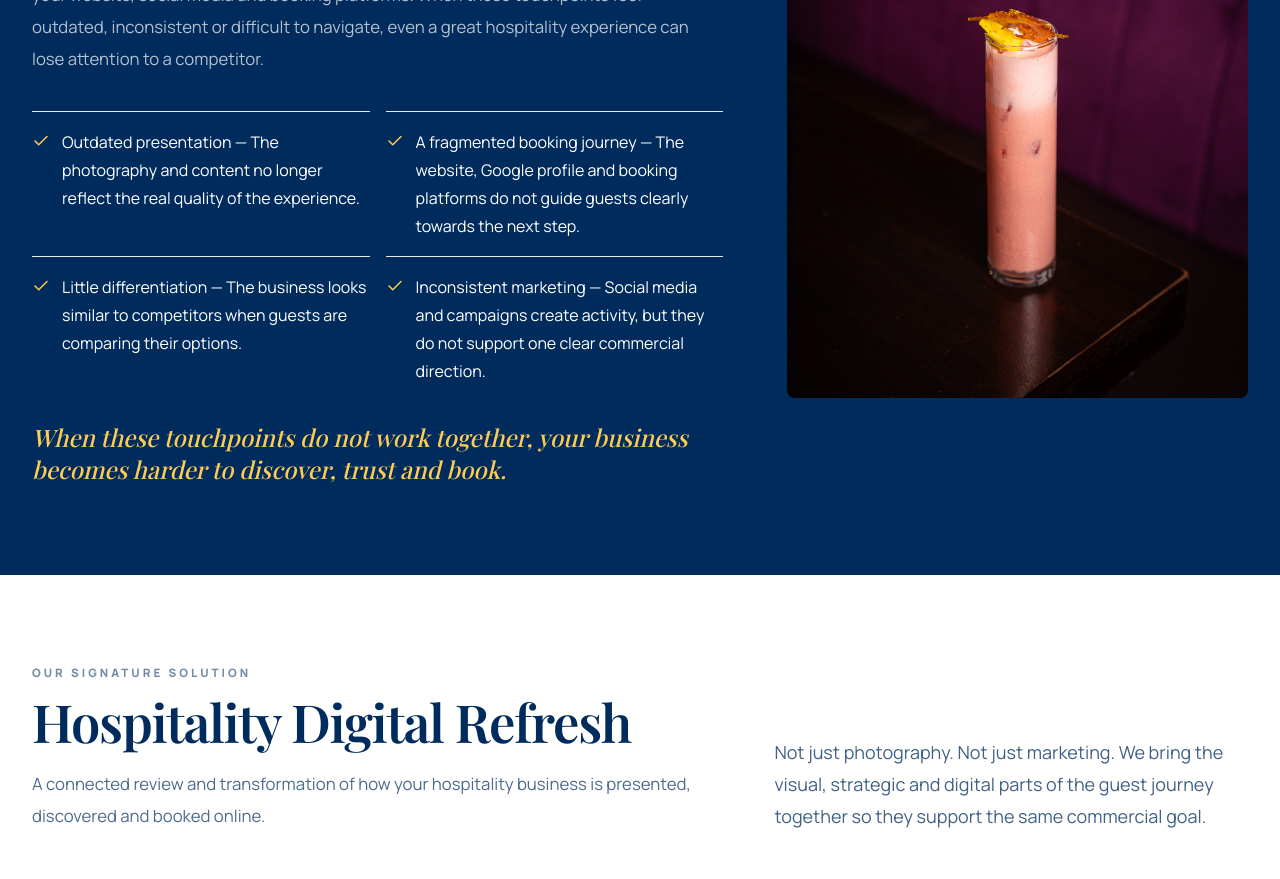
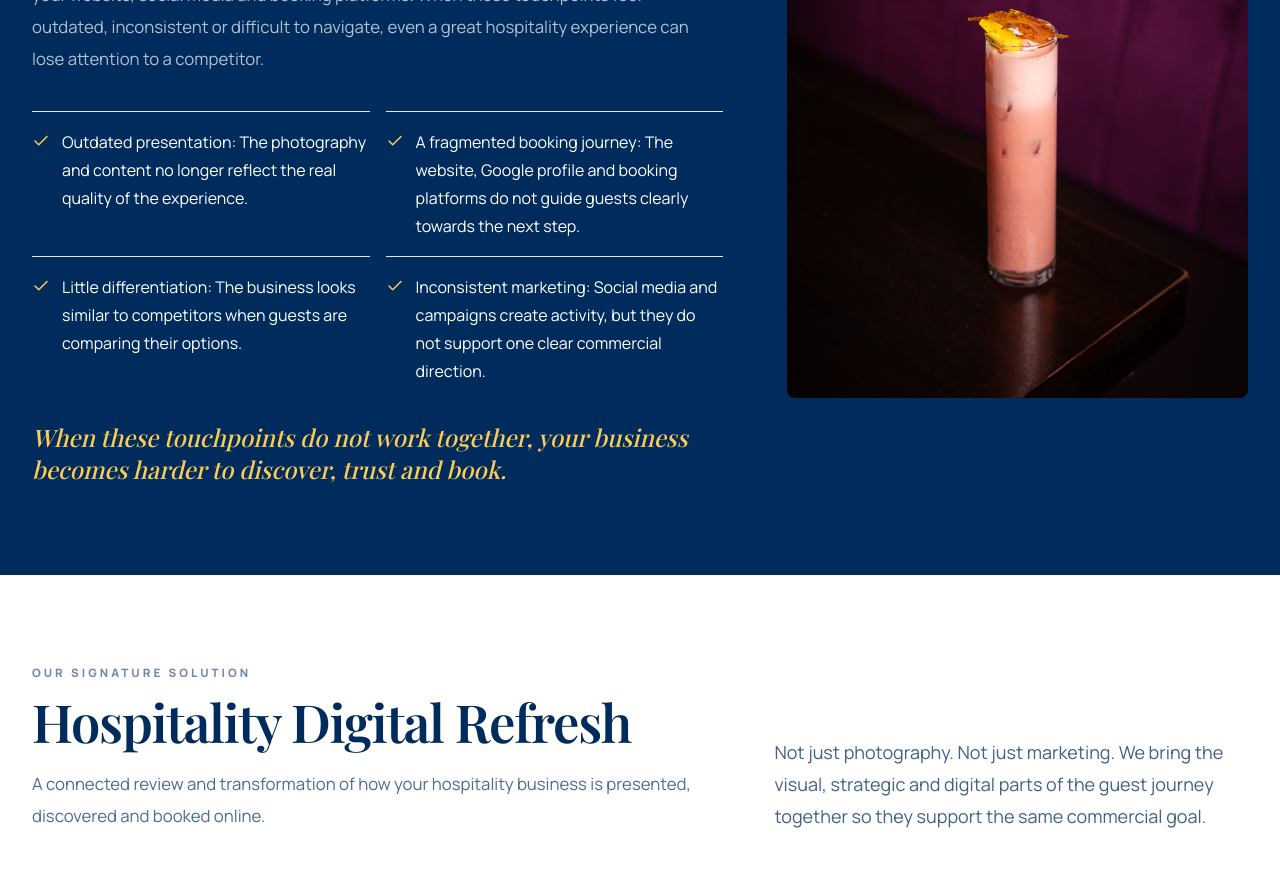
Before and after one commit to HospoCreative/Hospo-Website-New, a Next.js app: page / in a window 1280 px wide. Shown: the part 2200-3079 px from the top of the page. Built offline with nearby package versions, Linux system fonts and the light colour scheme; no server answers; the database is empty.

Commit message:
style: remove long dashes from homepage copy

```diff
--- a/content/homepage.ts
+++ b/content/homepage.ts
@@ -42,10 +42,10 @@ export const homepageContent = {
     body:
       "Before booking or visiting, guests judge your business through photography, Google, your website, social media and booking platforms. When those touchpoints feel outdated, inconsistent or difficult to navigate, even a great hospitality experience can lose attention to a competitor.",
     problems: [
-      "Outdated presentation — The photography and content no longer reflect the real quality of the experience.",
-      "A fragmented booking journey — The website, Google profile and booking platforms do not guide guests clearly towards the next step.",
-      "Little differentiation — The business looks similar to competitors when guests are comparing their options.",
-      "Inconsistent marketing — Social media and campaigns create activity, but they do not support one clear commercial direction."
+      "Outdated presentation: The photography and content no longer reflect the real quality of the experience.",
+      "A fragmented booking journey: The website, Google profile and booking platforms do not guide guests clearly towards the next step.",
+      "Little differentiation: The business looks similar to competitors when guests are comparing their options.",
+      "Inconsistent marketing: Social media and campaigns create activity, but they do not support one clear commercial direction."
     ],
     closing: "When these touchpoints do not work together, your business becomes harder to discover, trust and book.",
     image: { src: "/images/gallery/1.8.jpg", alt: "Guest considering a hospitality experience" }
```
